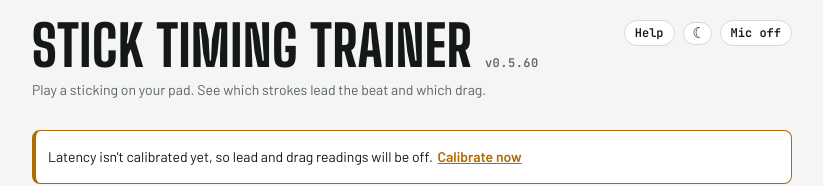
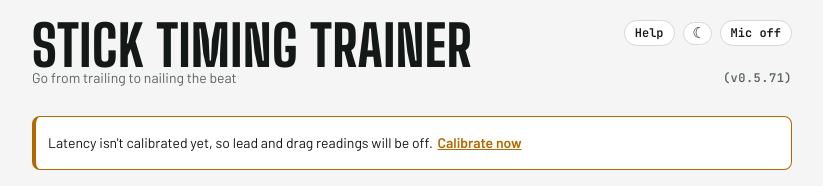
Before and after one commit to b6fsb6/feature-pocket, a plain HTML site: page index.html in a window 1280 px wide. Shown: the top 186 px of the page, without its empty margins (228-1051 px from the left). Drawn offline with Linux system fonts and the light colour scheme.

Commit message:
title/tagline/version placement

```diff
--- a/index.html
+++ b/index.html
@@ -37,10 +37,11 @@ body{
 }
 .app{max-width:760px;margin:0 auto;display:grid;gap:22px}
 .app>*{min-width:0}
-h1 .ver{font:600 12px var(--font-data);letter-spacing:.04em;text-transform:none;color:var(--muted);white-space:nowrap;vertical-align:baseline}
+header .sub{display:flex;justify-content:space-between;align-items:flex-end;gap:12px}
+header .ver{font:600 12px var(--font-data);letter-spacing:.04em;text-transform:none;color:var(--muted);white-space:nowrap;vertical-align:baseline}
 h1{font:800 clamp(36px,10vw,56px)/.92 var(--font-display);text-transform:uppercase;letter-spacing:.01em;margin:0}
 h3{font:600 11px var(--font-body);letter-spacing:.09em;text-transform:uppercase;color:var(--muted);margin:0 0 8px}
-.sub{color:var(--muted);font-size:14px;margin:8px 0 0}
+.sub{color:var(--muted);font-size:14px;margin:-2px 0 0;line-height:1.2}
 .head{display:flex;justify-content:space-between;align-items:flex-start;gap:12px}
 .pill{font:600 12px var(--font-data);border:1px solid var(--line);border-radius:999px;padding:4px 10px;color:var(--muted);white-space:nowrap;background:var(--surface)}
 .pill.on{color:var(--ok);border-color:var(--ok)}
@@ -322,10 +323,10 @@ button.pill.on{color:var(--ok)}
 <main class="app">
   <header>
     <div class="head">
-      <h1>Stick Timing Trainer <small class="ver" id="ver"></small></h1>
+      <h1>Stick Timing Trainer</h1>
       <span class="headbtns"><button class="pill" id="helpBtn" type="button" data-help="help-how">Help</button><button class="pill" id="themeBtn" type="button"></button><button class="pill" id="micPill" type="button" aria-pressed="false" title="Turn the microphone on or off">Mic off</button></span>
     </div>
-    <p class="sub">Play a sticking on your pad. See which strokes lead the beat and which drag.</p>
+    <p class="sub"><span>Go from trailing to nailing the beat</span><small class="ver" id="ver"></small></p>
   </header>
 
   <p class="notice mic-only" id="calNote" hidden>Latency isn't calibrated yet, so lead and drag readings will be off. <button class="linkbtn" id="calNoteGo" type="button">Calibrate now</button></p>
@@ -1810,7 +1811,7 @@ function parseLibrary(text,base){
 (function(){
 'use strict';
 const $=id=>document.getElementById(id);
-const VERSION='0.5.60';                           /* shown beside the title */
+const VERSION='0.5.71';                           /* shown beside the title */
 const KEY='stick-timing-trainer.v1';
 const CHIPS=['RLRL RLRL RLRL RLRL','LRLR LRLR LRLR LRLR','RRLL RRLL RRLL RRLL','LLRR LLRR LLRR LLRR','RLRR LRLL RLRR LRLL'];
 const SAMPLE='# Example routine. Replace these with your own exercises, one per line.\n# To change how long an exercise plays, add x16 (16 passes) or 90s to the end of its line. Add @100 for its own tempo.\ntitle: Example routine\nRLRL RLRL RLRL RLRL\nLRLR LRLR LRLR LRLR\nRRLL RRLL RRLL RRLL\nLLRR LLRR LLRR LLRR\nRLRR LRLL RLRR LRLL\nRLLR LRRL RLLR LRRL\nRRLR LLRL RRLR LLRL\n';
@@ -4372,7 +4373,13 @@ function init(){
   $('gap').value=String(S.gap);
   $('pulse').value=S.pulse?'on':'off';
   syncEach();
-  $('ver').textContent='v'+VERSION;
+  $('ver').textContent='(v'+VERSION+')';
+  /* Line the version up with the right end of the title's longest line, however the title wraps. */
+  const placeVer=()=>{const t=document.querySelector('header .sub'),r=document.createRange();r.selectNodeContents(document.querySelector('header h1'));
+    let m=0;for(const q of r.getClientRects())m=Math.max(m,q.right);
+    t.style.paddingRight='0';const w=t.getBoundingClientRect(),pad=Math.round(w.right-m);
+    if(pad>0&&w.width-pad>=520)t.style.paddingRight=pad+'px';};
+  placeVer();addEventListener('resize',placeVer);if(document.fonts&&document.fonts.ready)document.fonts.ready.then(placeVer);
   $('libraryUrl').value=S.library;renderLibrary();
   $('settle').value=S.settle;$('settleOut').textContent=S.settle+' ms';
   $('sens').value=S.sens;$('sensOut').textContent=S.sens+' dB';$('mThr').style.left=((S.sens+60)/60*100)+'%';
```
